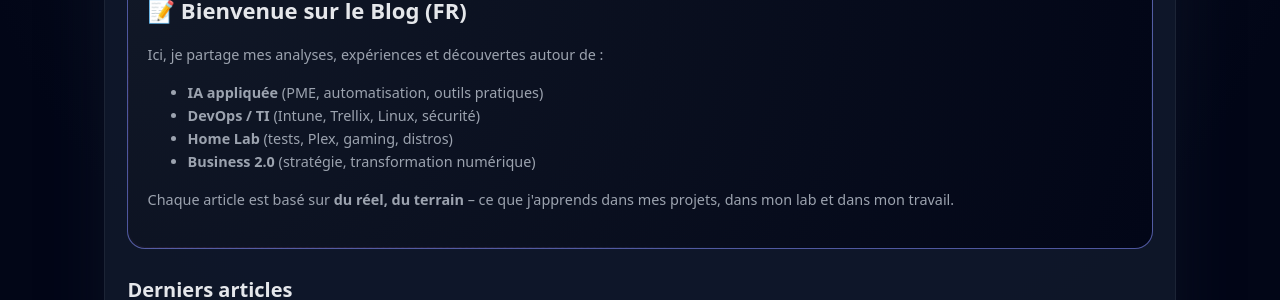
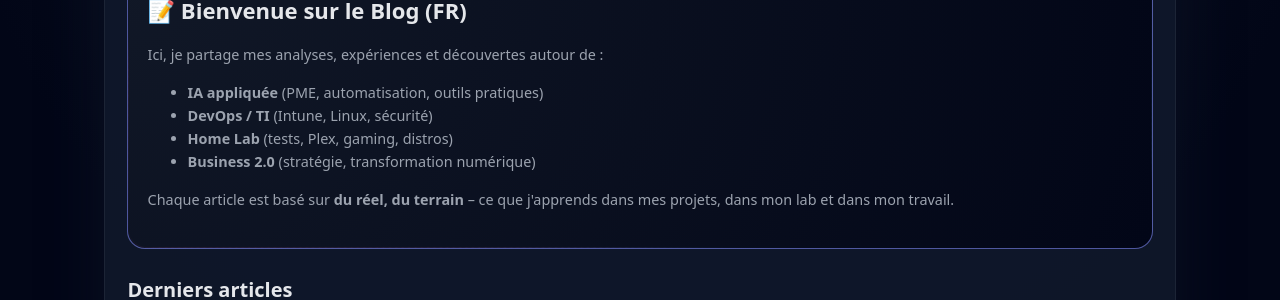
Before and after one commit to jphenri/jphenri.com, a Jekyll site: the page built from fr/blog/index.md, in a window 1280 px wide and 1400 px high. Shown: the part 247-547 px from the top of the window. Built offline with Jekyll 4.4.1, drawn with Linux system fonts in a browser that asks for light colours.

Commit message:
Update index.md

```diff
--- a/fr/blog/index.md
+++ b/fr/blog/index.md
@@ -17,7 +17,7 @@ Ici, je partage mes analyses, expériences et découvertes autour de :
 
 <ul>
   <li><strong>IA appliquée</strong> (PME, automatisation, outils pratiques)</li>
-  <li><strong>DevOps / TI</strong> (Intune, Trellix, Linux, sécurité)</li>
+  <li><strong>DevOps / TI</strong> (Intune, Linux, sécurité)</li>
   <li><strong>Home Lab</strong> (tests, Plex, gaming, distros)</li>
   <li><strong>Business 2.0</strong> (stratégie, transformation numérique)</li>
 </ul>
```
